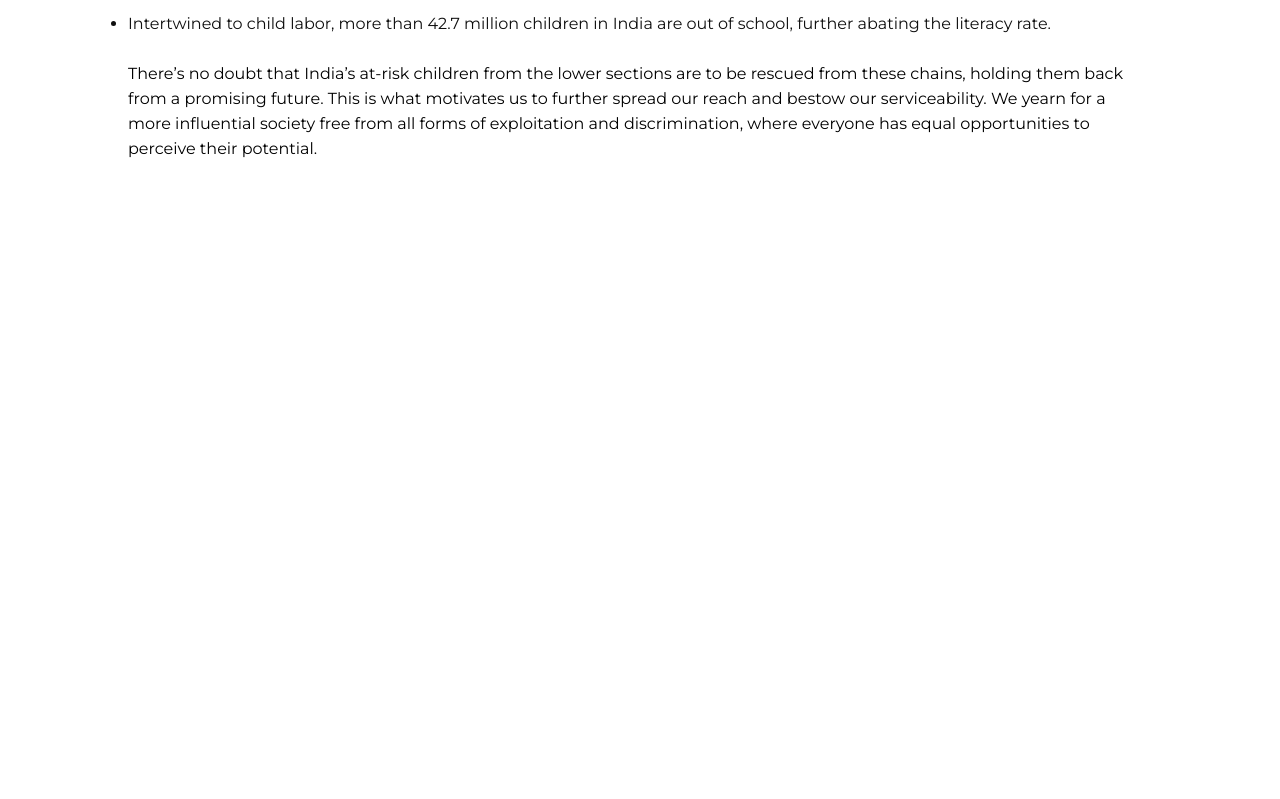
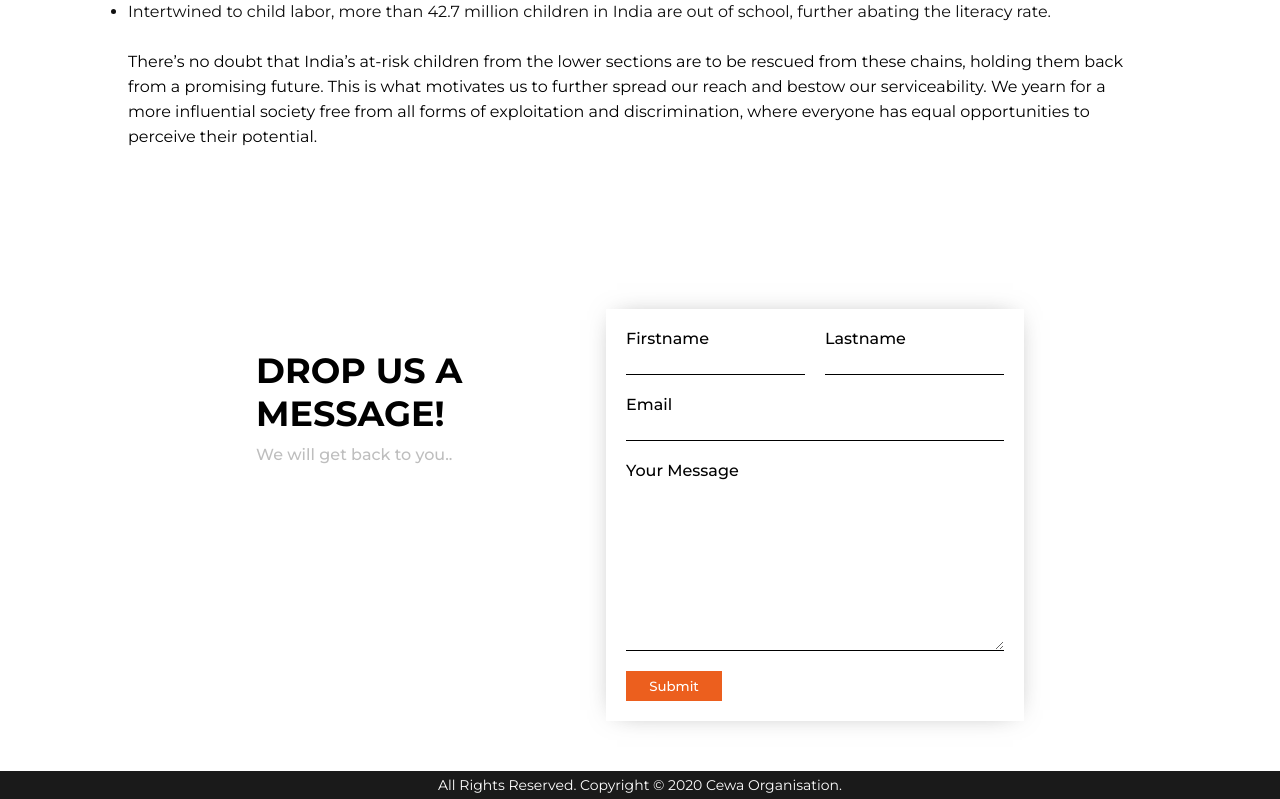
Before and after one commit to vaibhav-d9/cewa_redesign, a React (Create React App) app: page / in a window 1280 px wide. Shown: the part 1531-2330 px from the top of the page. Before the commit the page ends 1692 px from the top, so only its background shows below. Built offline with nearby package versions, Linux system fonts and the light colour scheme.

Commit message:
feedback form added

```diff
--- a/src/App.js
+++ b/src/App.js
@@ -4,6 +4,7 @@
 import Contact from "./components/Contact/Contact";
 import ContactHeader from "./components/ContactHeader/ContactHeader";
 import Events from "./components/Events/Events";
+import Footer from "./components/Footer/Footer";
 import Home from "./components/Home/Home";
 import JoinUs from "./components/JoinUs/JoinUs";
 import Navbar from "./components/Navbar/Navbar";
@@ -36,6 +37,8 @@
             <Contact />
           </Route>
         </Switch>
+
+        <Footer />
       </Router>
     </div>
   );
--- /dev/null
+++ b/src/components/FeedbackForm/FeedbackForm.css
@@ -0,0 +1,52 @@
+.feedbackForm {
+  background-color: white;
+  box-shadow: 0px 0px 25px -11px rgba(71, 71, 71, 0.6);
+  padding: 20px;
+}
+.name_input {
+  display: flex;
+  align-items: center;
+}
+.firstname_input,
+.lastname_input,
+.email_input,
+.message_input {
+  display: flex;
+  flex-direction: column;
+}
+.feedbackForm input,
+.feedbackForm textarea {
+  border: none;
+  border-bottom: 1px solid black;
+  outline: none;
+  padding: 5px;
+}
+.firstname_input,
+.lastname_input {
+  width: 50%;
+}
+.lastname_input {
+  padding-left: 10px;
+}
+.firstname_input {
+  padding-right: 10px;
+}
+.email_input,
+.message_input {
+  margin-top: 20px;
+}
+.feedbackForm button {
+  padding: 7px;
+  margin: 20px auto 0 auto;
+  background-color: rgb(236, 95, 30);
+  color: white;
+  border: none;
+  outline: none;
+  font-weight: 500;
+  width: 6rem;
+  cursor: pointer;
+}
+.feedbackForm label {
+  font-size: 16px;
+  font-weight: 500;
+}
--- /dev/null
+++ b/src/components/FeedbackForm/FeedbackForm.js
@@ -0,0 +1,44 @@
+import React, { useState } from "react";
+
+import "./FeedbackForm.css";
+
+function FeedbackForm() {
+  const [firstname, setFirstname] = useState("");
+  const [lastname, setLastname] = useState("");
+  const [email, setEmail] = useState("");
+  const [message, setMessage] = useState("");
+
+  const handleFeedbackSubmit = (e) => {
+    e.preventDefault();
+  };
+
+  return (
+    <div className="feedbackForm">
+      <form>
+        <div className="name_input">
+          <div className="firstname_input">
+            <label for="firstname">Firstname</label>
+            <input type="text" name="firstname" />
+          </div>
+          <div className="lastname_input">
+            <label for="lastname">Lastname</label>
+            <input type="text" name="lastname" />
+          </div>
+        </div>
+
+        <div className="email_input">
+          <label for="email">Email</label>
+          <input type="email" name="email" />
+        </div>
+        <div className="message_input">
+          <label for="message">Your Message</label>
+          <textarea name="message" id="" cols="30" rows="10"></textarea>
+        </div>
+
+        <button onClick={handleFeedbackSubmit}>Submit</button>
+      </form>
+    </div>
+  );
+}
+
+export default FeedbackForm;
--- /dev/null
+++ b/src/components/Footer/Footer.css
@@ -0,0 +1,11 @@
+.footer {
+  background-color: rgb(26, 26, 26);
+  padding: 5px;
+  margin-top: 50px;
+}
+
+.footer p {
+  font-size: 14px;
+  color: white;
+  text-align: center;
+}
--- /dev/null
+++ b/src/components/Footer/Footer.js
@@ -0,0 +1,13 @@
+import React from "react";
+
+import "./Footer.css";
+
+function Footer() {
+  return (
+    <div className="footer">
+      <p>All Rights Reserved. Copyright © 2020 Cewa Organisation.</p>
+    </div>
+  );
+}
+
+export default Footer;
--- a/src/components/Home/Home.css
+++ b/src/components/Home/Home.css
@@ -7,3 +7,22 @@
 .ourVision_container {
   width: 50%;
 }
+.feedbackForm_container {
+  display: flex;
+  width: 100%;
+  justify-content: space-between;
+  width: 60%;
+  margin: 10rem auto 0 auto;
+}
+.feedbackForm_container h1 {
+  text-transform: uppercase;
+  font-size: 35px;
+}
+.feedbackForm_container p {
+  font-weight: 500;
+  color: rgb(190, 190, 190);
+  margin-top: 10px;
+}
+.feedbackFormContainer_left {
+  margin-top: 40px;
+}
--- a/src/components/Home/Home.js
+++ b/src/components/Home/Home.js
@@ -1,5 +1,6 @@
 import React from "react";
 import Banner from "../Banner/Banner";
+import FeedbackForm from "../FeedbackForm/FeedbackForm";
 import OurVision from "../OurVision/OurVision";
 import RecentEvents from "../RecentEvents/RecentEvents";
 import WhatDrivesUs from "../WhatDrivesUs/WhatDrivesUs";
@@ -22,6 +23,16 @@
       </div>
 
       <WhatDrivesUs />
+
+      <div className="feedbackForm_container">
+        <div className="feedbackFormContainer_left">
+          <h1>Drop us a message!</h1>
+          <p>We will get back to you..</p>
+        </div>
+        <div className="feedbackFormContainer_right">
+          <FeedbackForm />
+        </div>
+      </div>
     </div>
   );
 }
--- a/src/components/OurVision/OurVision.css
+++ b/src/components/OurVision/OurVision.css
@@ -4,7 +4,7 @@
 }
 .ourVision_header {
   text-transform: uppercase;
-  font-size: 40px;
+  font-size: 35px;
   font-weight: 700;
   letter-spacing: 2px;
   color: #0f0f0f;
--- a/src/components/WhatDrivesUs/WhatDrivesUs.css
+++ b/src/components/WhatDrivesUs/WhatDrivesUs.css
@@ -5,7 +5,7 @@
 }
 .whatDrivesUs_header {
   text-transform: uppercase;
-  font-size: 40px;
+  font-size: 35px;
   font-weight: 700;
   letter-spacing: 2px;
   color: #0f0f0f;
```
Also changed, not shown: 1 other file (tests, documents, lock files or other folders).
